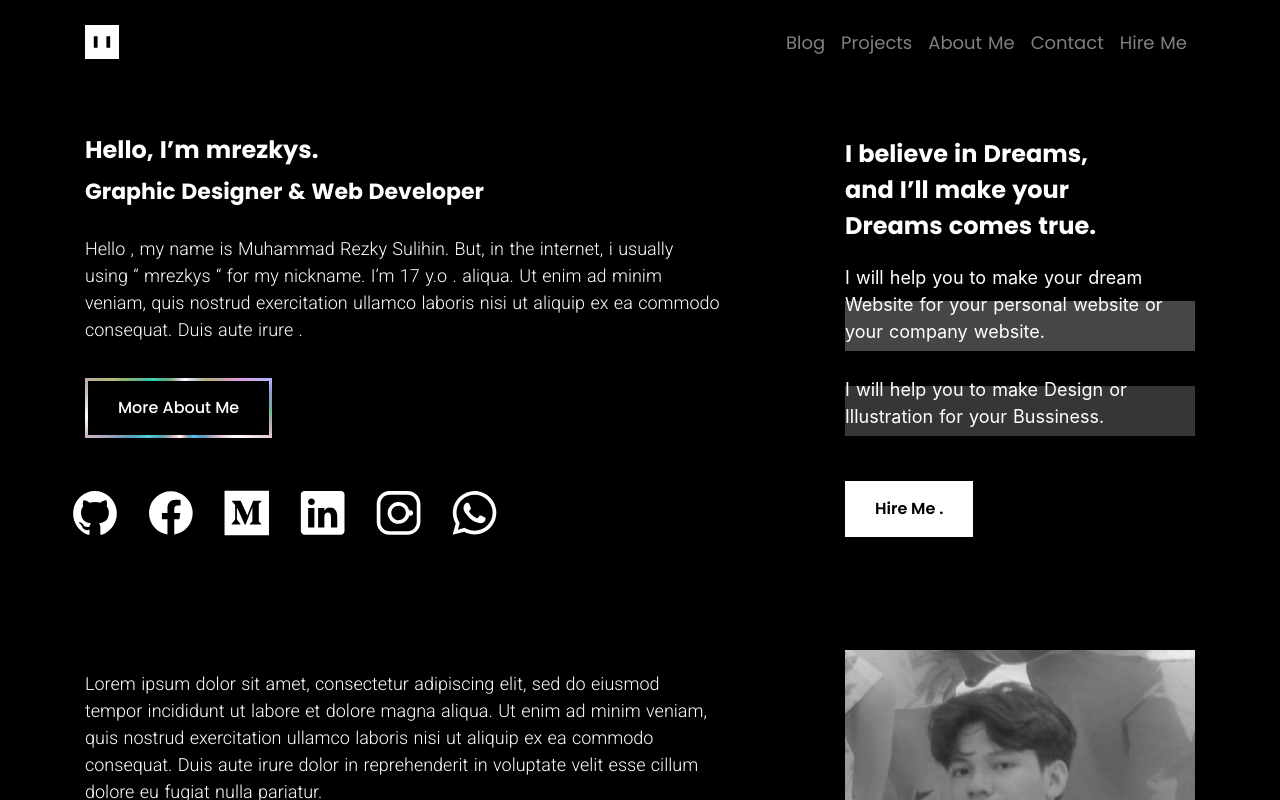
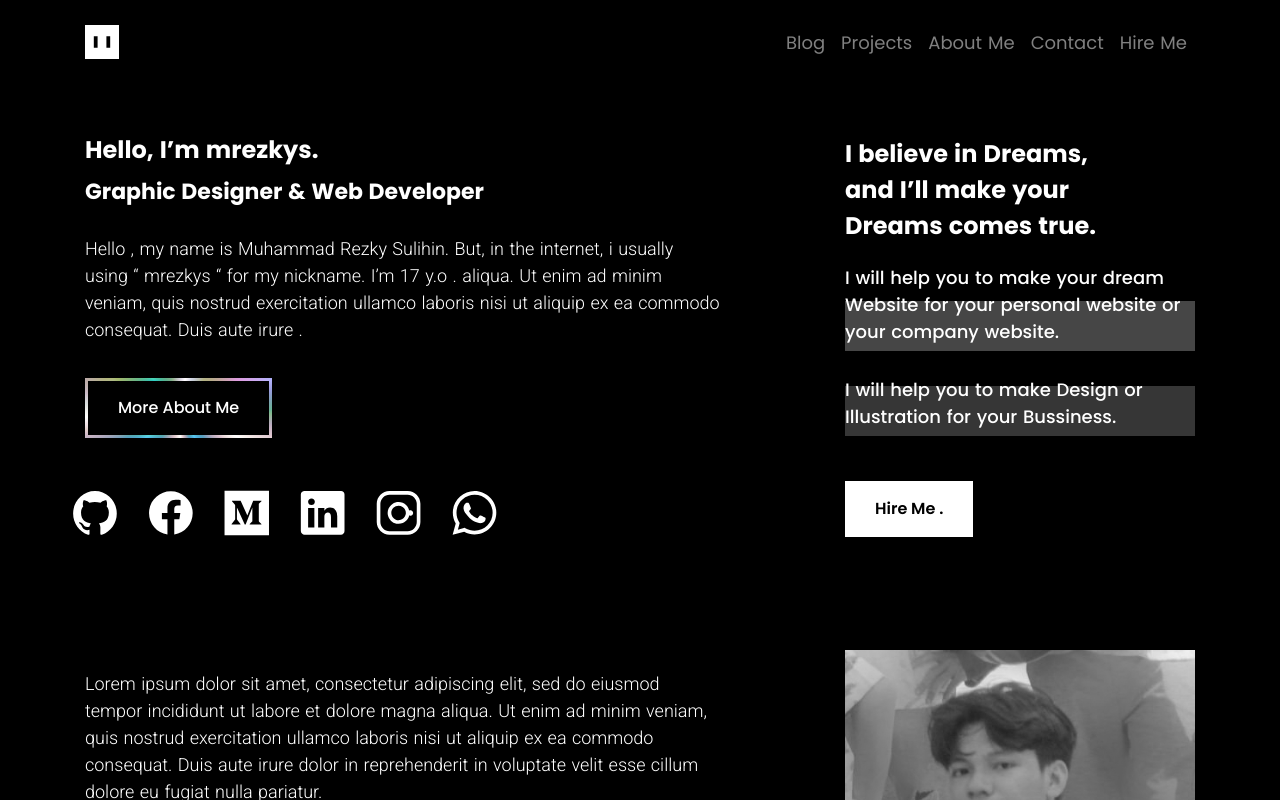
Before and after one commit to mrezkys/mrezkys.com, a Nuxt app: page / in a window 1280 px wide. Shown: the top 800 px of the page. Built offline with nearby package versions, Linux system fonts and the light colour scheme.

Commit message:
update FeaturedText ui

```diff
--- a/components/FeaturedText.vue
+++ b/components/FeaturedText.vue
@@ -10,6 +10,8 @@
         margin-bottom: 25px;
     }
     .featured-text{
+        font-family: 'Poppins';
+        font-weight: 500;
         font-size: 18px;
     }
     .stacked-bg{
```
